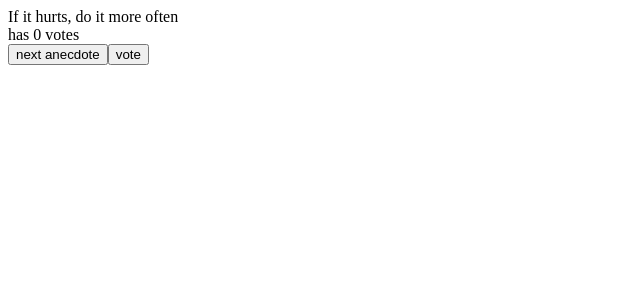
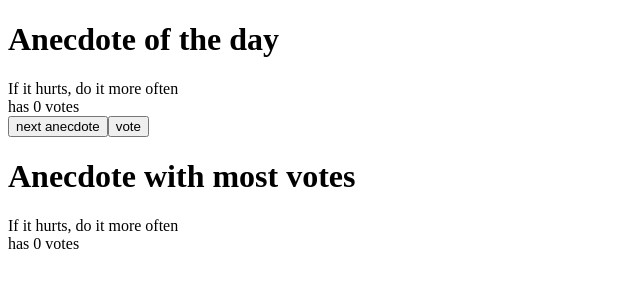
Before and after one commit to zxjlm/fullstackopen2021-exercise, a React (Create React App) app: page / in a window 1280 px wide. Shown: the top 300 px of the page, without its empty margins (0-640 px from the left). Built offline with nearby package versions, Linux system fonts and the light colour scheme.

Commit message:
1.12 finished

```diff
--- a/src/App.js
+++ b/src/App.js
@@ -19,6 +19,7 @@ const App = () => {
   };
 
   const voteHandler = () => {
+    console.log(Math.max(...voted));
     let tmp = [...voted];
     tmp[selected] += 1;
     setVoted(tmp);
@@ -26,10 +27,19 @@ const App = () => {
 
   return (
     <div>
+      <h1>Anecdote of the day</h1>
       <div>{anecdotes[selected]}</div>
       <div>has {voted[selected]} votes</div>
       <button onClick={changeSeletedHandler}>next anecdote</button>
       <button onClick={voteHandler}>vote</button>
+      <h1>Anecdote with most votes</h1>
+      <div>
+        {anecdotes[voted.findIndex((elem) => elem === Math.max(...voted))]}
+      </div>
+      <div>
+        has {voted[voted.findIndex((elem) => elem === Math.max(...voted))]}{" "}
+        votes
+      </div>
     </div>
   );
 };
```
